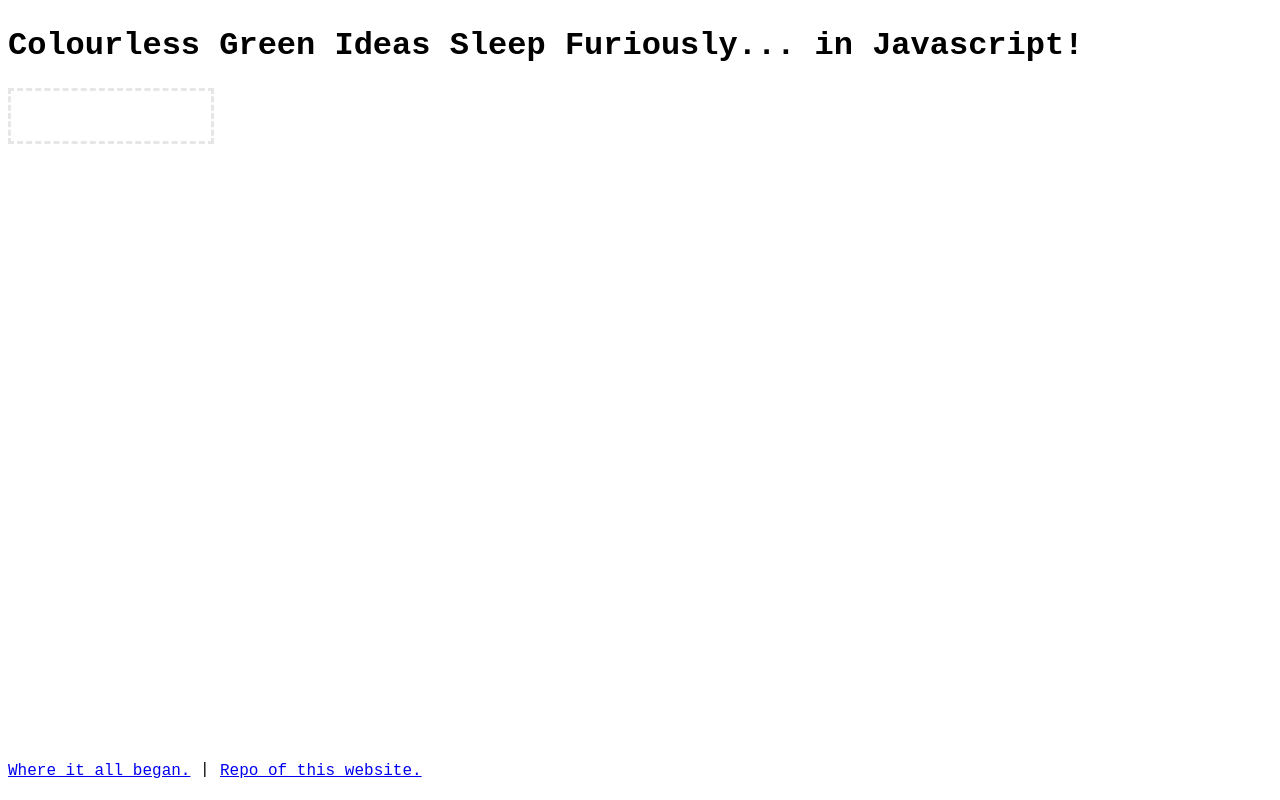
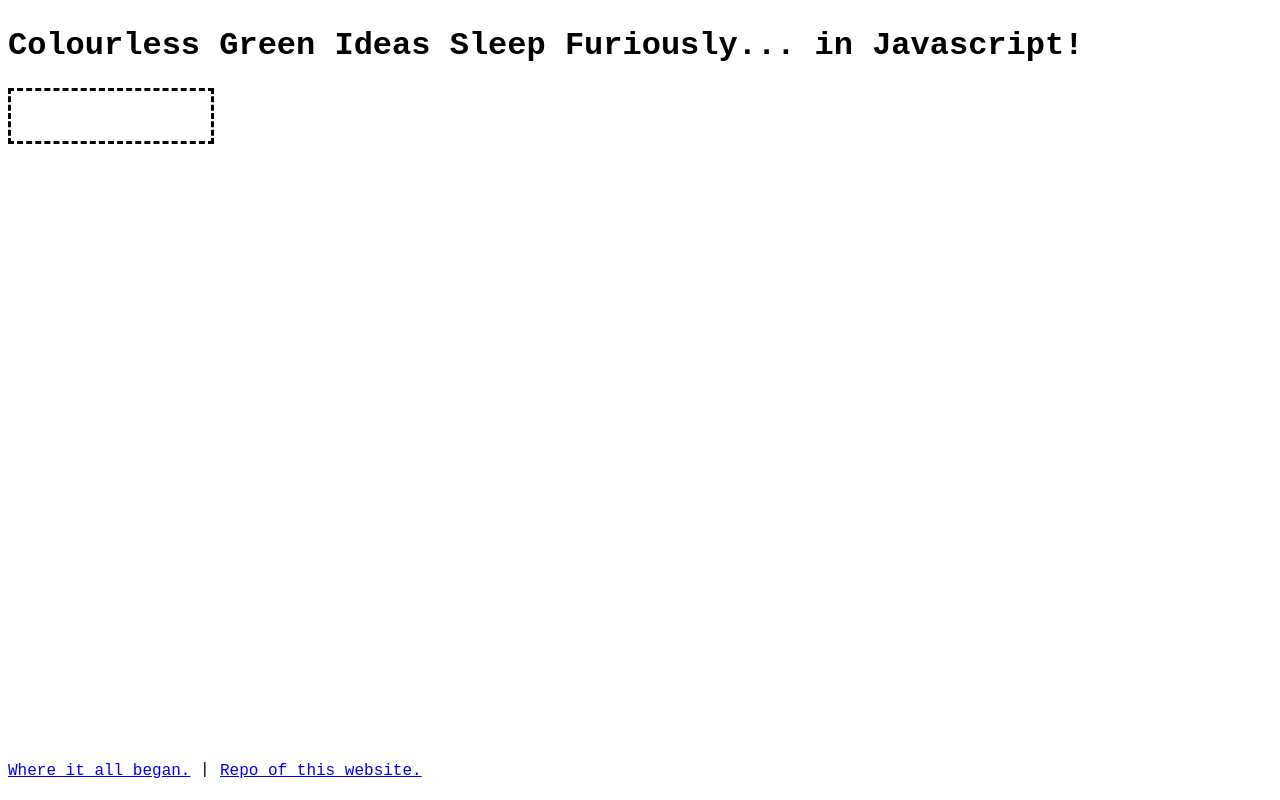
Before and after one commit to merelymyself/merelymyself.github.io, a plain HTML site: page cgisf_js/index.html in a window 1280 px wide. Drawn offline with Linux system fonts and the light colour scheme.

Commit message:
you can press the button immediately

```diff
--- a/cgisf_js/index.css
+++ b/cgisf_js/index.css
@@ -75,7 +75,7 @@
     color: white;
     border: 3px dashed black;
     transition: 1s;
-    opacity: 0;
+    opacity: 1;
 }
 
 .button:hover {
--- a/cgisf_js/index.js
+++ b/cgisf_js/index.js
@@ -99,5 +99,4 @@
     setTimeout(typeWriter2, 3500);
     setTimeout(function() {document.getElementById("cursor").classList.remove("blinking-cursor");}, 3500);
     setTimeout(function() {document.getElementById("cursor").classList.add("blinking-cursor");}, 4800);
-    setTimeout(function() {document.getElementById("btn").style.opacity = "1";}, 5000);
 }
```
